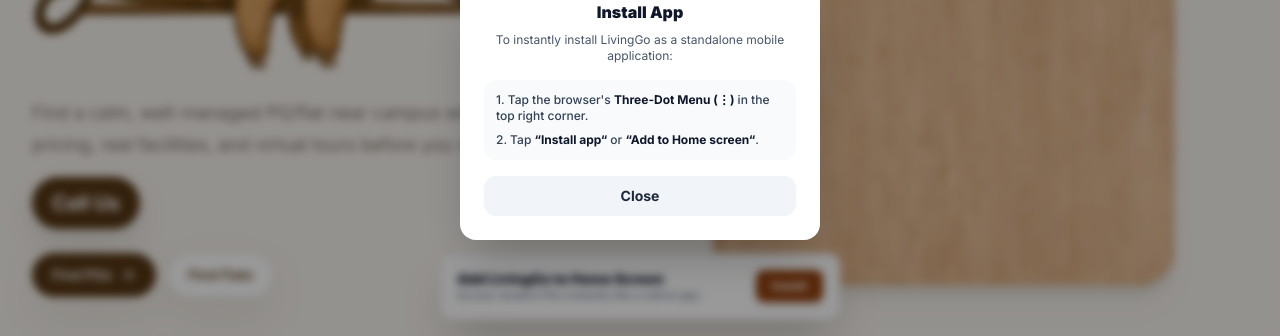
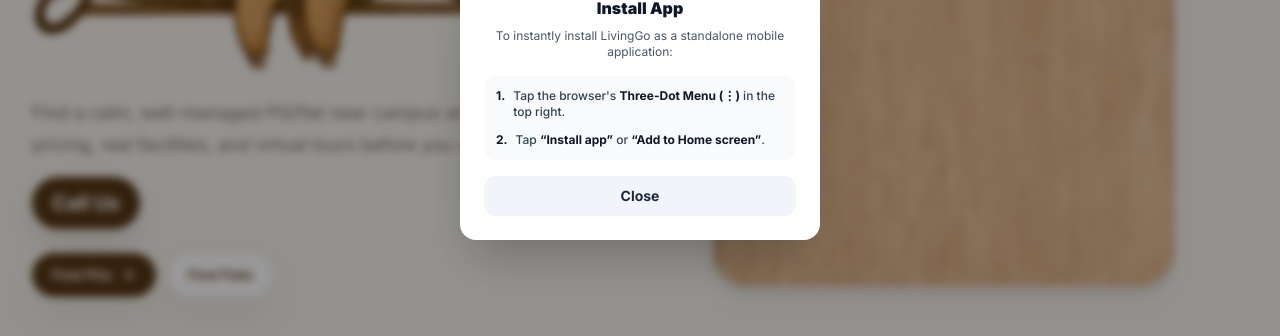
Before and after one commit to imbhavi07/LivingGoWEBSITE, a Next.js app: page / in a window 1280 px wide. Both pictures are taken after a click on the button "Install". Shown: the part 464-800 px from the top of the page. Built offline with nearby package versions, Linux system fonts and the light colour scheme; no server answers.

Commit message:
PWA Fix Bugs 8

```diff
--- a/components/InstallPrompt.tsx
+++ b/components/InstallPrompt.tsx
@@ -9,13 +9,15 @@
 
 export function InstallPrompt() {
   const [deferredPrompt, setDeferredPrompt] = useState<BeforeInstallPromptEvent | null>(null);
-  const [showBanner, setShowBanner] = useState(false);
-  const [modalType, setModalType] = useState<"none" | "ios" | "android-fallback">("none");
+
+  // Separated states: One for the sticky banner, one for the popups
+  const [isBannerVisible, setIsBannerVisible] = useState(false);
+  const [activeModal, setActiveModal] = useState<"none" | "ios" | "android-fallback">("none");
 
   useEffect(() => {
-    // 1. Show the main prompt banner after 5 seconds
+    // Show banner after 5 seconds
     const timer = setTimeout(() => {
-      setShowBanner(true);
+      setIsBannerVisible(true);
     }, 5000);
 
     const handleBeforeInstallPrompt = (e: Event) => {
@@ -32,37 +34,39 @@
   }, []);
 
   const handleInstallClick = async () => {
+    // 1. Instantly hide the sticky banner so it gets out of the way
+    setIsBannerVisible(false);
+
     // Detect OS platform
     const ua = navigator.userAgent.toLowerCase();
     const isIOS = /iphone|ipad|ipod/.test(ua);
 
-    // Case A: Android Chrome native engine is ready to download/install natively
+    // Case A: Android native prompt is ready
     if (deferredPrompt) {
       deferredPrompt.prompt();
-      const { outcome } = await deferredPrompt.userChoice;
-      if (outcome === 'accepted') {
-        setShowBanner(false);
-      }
+      await deferredPrompt.userChoice;
       setDeferredPrompt(null);
       return;
     }
 
-    // Case B: User is on iOS (Safari completely blocks native automatic triggers)
+    // Case B: iOS requires manual instructions
     if (isIOS) {
-      setModalType("ios");
+      setActiveModal("ios");
       return;
     }
 
-    // Case C: User is on Android but browser hasn't initialized the PWA event yet (Cache/Lag)
-    setModalType("android-fallback");
+    // Case C: Android fallback (If they missed the native prompt or cache is lagging)
+    setActiveModal("android-fallback");
   };
 
-  if (!showBanner) return null;
+  // If nothing should be on screen, render nothing
+  if (!isBannerVisible && activeModal === "none") return null;
 
   return (
     <>
-      {/* Sticky App Banner Component above mobile navigation menu */}
-      <div className="fixed bottom-20 sm:bottom-4 left-1/2 -translate-x-1/2 w-[92%] max-w-[400px] bg-white border border-gray-200 p-4 rounded-xl shadow-2xl z-[9999] flex justify-between items-center">
+      {/* Sticky App Banner Component */}
+      {isBannerVisible && (
+        <div className="fixed bottom-20 sm:bottom-4 left-1/2 -translate-x-1/2 w-[92%] max-w-[400px] bg-white border border-gray-200 p-4 rounded-xl shadow-2xl z-[9999] flex justify-between items-center animate-in fade-in slide-in-from-bottom-4 duration-500">
           <div className="pr-2">
             <p className="font-black text-slate-900 text-sm leading-tight">Add LivingGo to Home Screen</p>
             <p className="text-[11px] font-medium text-slate-500 mt-0.5 leading-tight">Access student PGs instantly like a native app.</p>
@@ -74,39 +78,52 @@
             Install
           </button>
         </div>
+      )}
 
       {/* Elegant UI Instructional Overlay for Apple iOS Users */}
-      {modalType === "ios" && (
-        <div className="fixed inset-0 bg-black/40 backdrop-blur-sm z-[10000] flex items-end justify-center p-4" onClick={() => setModalType("none")}>
-          <div className="bg-white w-full max-w-[360px] p-6 rounded-2xl shadow-2xl text-center mb-20 animate-in fade-in slide-in-from-bottom-4 duration-200" onClick={(e) => e.stopPropagation()}>
+      {activeModal === "ios" && (
+        <div className="fixed inset-0 bg-black/40 backdrop-blur-sm z-[10000] flex items-end justify-center p-4 animate-in fade-in duration-200" onClick={() => setActiveModal("none")}>
+          <div className="bg-white w-full max-w-[360px] p-6 rounded-2xl shadow-2xl text-center mb-20 animate-in slide-in-from-bottom-8 duration-300" onClick={(e) => e.stopPropagation()}>
             <p className="font-black text-slate-900 text-base">Install on iOS</p>
             <p className="text-xs text-slate-600 mt-2">
               Apple forces manual installation for web apps. To add to your home screen:
             </p>
-            <div className="my-4 p-3 bg-slate-50 rounded-xl text-xs text-left font-medium text-slate-700 space-y-2">
-              <p>1. Tap the <span className="font-bold text-slate-900">Share button</span> at the bottom of Safari browser.</p>
-              <p>2. Scroll down the menu and choose <span className="font-bold text-slate-900">&ldquo;Add to Home Screen&ldquo;</span>.</p>
+            <div className="my-4 p-3 bg-slate-50 rounded-xl text-xs text-left font-medium text-slate-700 space-y-3">
+              <p className="flex items-start gap-2">
+                <span className="font-bold text-slate-900">1.</span>
+                <span>Tap the <span className="font-bold text-slate-900">Share button</span> at the bottom of Safari.</span>
+              </p>
+              <p className="flex items-start gap-2">
+                <span className="font-bold text-slate-900">2.</span>
+                <span>Scroll down and choose <span className="font-bold text-slate-900">&ldquo;Add to Home Screen&rdquo;</span>.</span>
+              </p>
             </div>
-            <button onClick={() => setModalType("none")} className="w-full py-2.5 bg-slate-100 text-slate-800 font-bold text-sm rounded-xl">
+            <button onClick={() => setActiveModal("none")} className="w-full py-2.5 bg-slate-100 text-slate-800 font-bold text-sm rounded-xl transition active:scale-95">
               Got it
             </button>
           </div>
         </div>
       )}
 
-      {/* Elegant UI Instructional Overlay for Android users when service worker is caching */}
-      {modalType === "android-fallback" && (
-        <div className="fixed inset-0 bg-black/40 backdrop-blur-sm z-[10000] flex items-end justify-center p-4" onClick={() => setModalType("none")}>
-          <div className="bg-white w-full max-w-[360px] p-6 rounded-2xl shadow-2xl text-center mb-20" onClick={(e) => e.stopPropagation()}>
+      {/* Elegant UI Instructional Overlay for Android users */}
+      {activeModal === "android-fallback" && (
+        <div className="fixed inset-0 bg-black/40 backdrop-blur-sm z-[10000] flex items-end justify-center p-4 animate-in fade-in duration-200" onClick={() => setActiveModal("none")}>
+          <div className="bg-white w-full max-w-[360px] p-6 rounded-2xl shadow-2xl text-center mb-20 animate-in slide-in-from-bottom-8 duration-300" onClick={(e) => e.stopPropagation()}>
             <p className="font-black text-slate-900 text-base">Install App</p>
             <p className="text-xs text-slate-600 mt-2">
               To instantly install LivingGo as a standalone mobile application:
             </p>
-            <div className="my-4 p-3 bg-slate-50 rounded-xl text-xs text-left font-medium text-slate-700 space-y-2">
-              <p>1. Tap the browser&apos;s <span className="font-bold text-slate-900">Three-Dot Menu (⋮)</span> in the top right corner.</p>
-              <p>2. Tap <span className="font-bold text-slate-900">&ldquo;Install app&ldquo;</span> or <span className="font-bold text-slate-900">&ldquo;Add to Home screen&ldquo;</span>.</p>
+            <div className="my-4 p-3 bg-slate-50 rounded-xl text-xs text-left font-medium text-slate-700 space-y-3">
+              <p className="flex items-start gap-2">
+                <span className="font-bold text-slate-900">1.</span>
+                <span>Tap the browser&apos;s <span className="font-bold text-slate-900">Three-Dot Menu (⋮)</span> in the top right.</span>
+              </p>
+              <p className="flex items-start gap-2">
+                <span className="font-bold text-slate-900">2.</span>
+                <span>Tap <span className="font-bold text-slate-900">&ldquo;Install app&rdquo;</span> or <span className="font-bold text-slate-900">&ldquo;Add to Home screen&rdquo;</span>.</span>
+              </p>
             </div>
-            <button onClick={() => setModalType("none")} className="w-full py-2.5 bg-slate-100 text-slate-800 font-bold text-sm rounded-xl">
+            <button onClick={() => setActiveModal("none")} className="w-full py-2.5 bg-slate-100 text-slate-800 font-bold text-sm rounded-xl transition active:scale-95">
               Close
             </button>
           </div>
```
Lines whose indentation alone changed are shown as unchanged.
